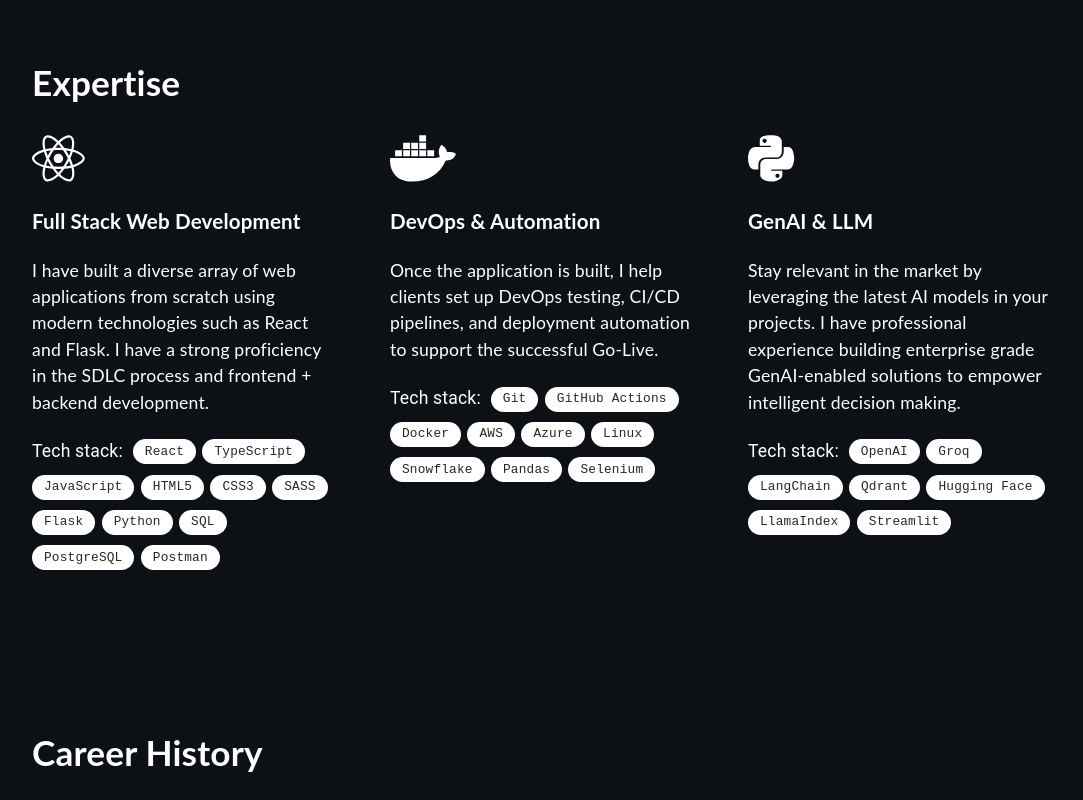
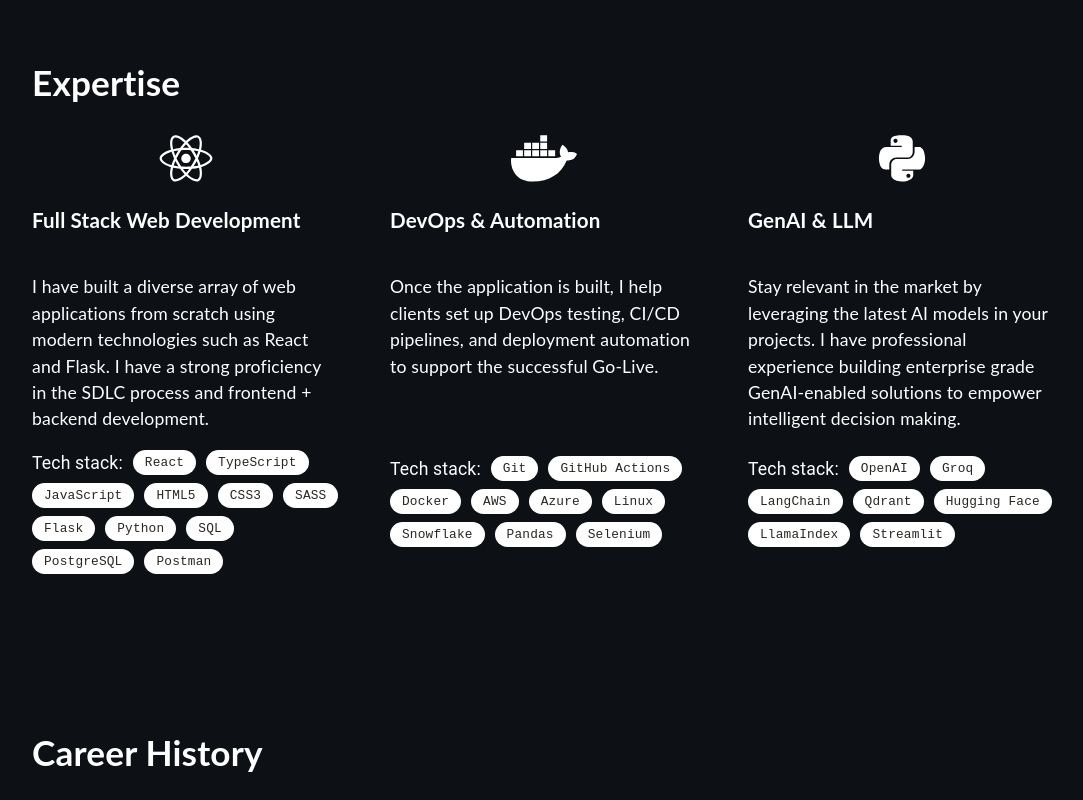
Before and after one commit to machinatororis/machinatororis.github.io, a React (Create React App) app: page / in a window 1280 px wide. Shown: the part 860-1660 px from the top of the page, without its empty margins (96-1179 px from the left). Built offline with nearby package versions, Linux system fonts and the light colour scheme.

Commit message:
fix: align tech stack sections

```diff
--- a/src/assets/styles/Expertise.scss
+++ b/src/assets/styles/Expertise.scss
@@ -16,8 +16,10 @@
 }
 
 .skills-container .skills-grid .skill {
-    align-items: center;
+    display: flex;
+    flex-direction: column;
     text-align: left;
+    height: 100%;
 }
 
 .chip {
@@ -37,17 +39,23 @@
 }
 
 .flex-chips {
-    line-height: 2;
-    margin: 0.5;
+    margin-top: auto;
+    min-height: 118px;
+    display: flex;
+    flex-wrap: wrap;
+    align-content: flex-start;
+    align-items: center;
+    gap: 8px 10px;
+    line-height: normal;
 
     .chip-title {
         color: white;
-        padding-right: 10px;
+        padding-right: 0;
     }
 }
 
 .flex-chips .MuiChip-root {
-    margin-right: 0.5em;
+    margin-right: 0;
 }
 
 .flex-chips .MuiChip-outlined {
--- a/src/assets/styles/Project.scss
+++ b/src/assets/styles/Project.scss
@@ -1,6 +1,3 @@
-.project-chips {
-  margin-top: 1rem;
-}
 
 .projects-container {
     display: flex;
@@ -35,6 +32,17 @@
 
 .project-chips {
   margin-top: auto;
+  min-height: 76px;
+  display: flex;
+  flex-wrap: wrap;
+  align-content: flex-start;
+  align-items: center;
+  gap: 8px 10px;
+  line-height: normal;
+}
+
+.project-chips .MuiChip-root {
+  margin-right: 0;
 }
 
 .project h2:hover {
```
